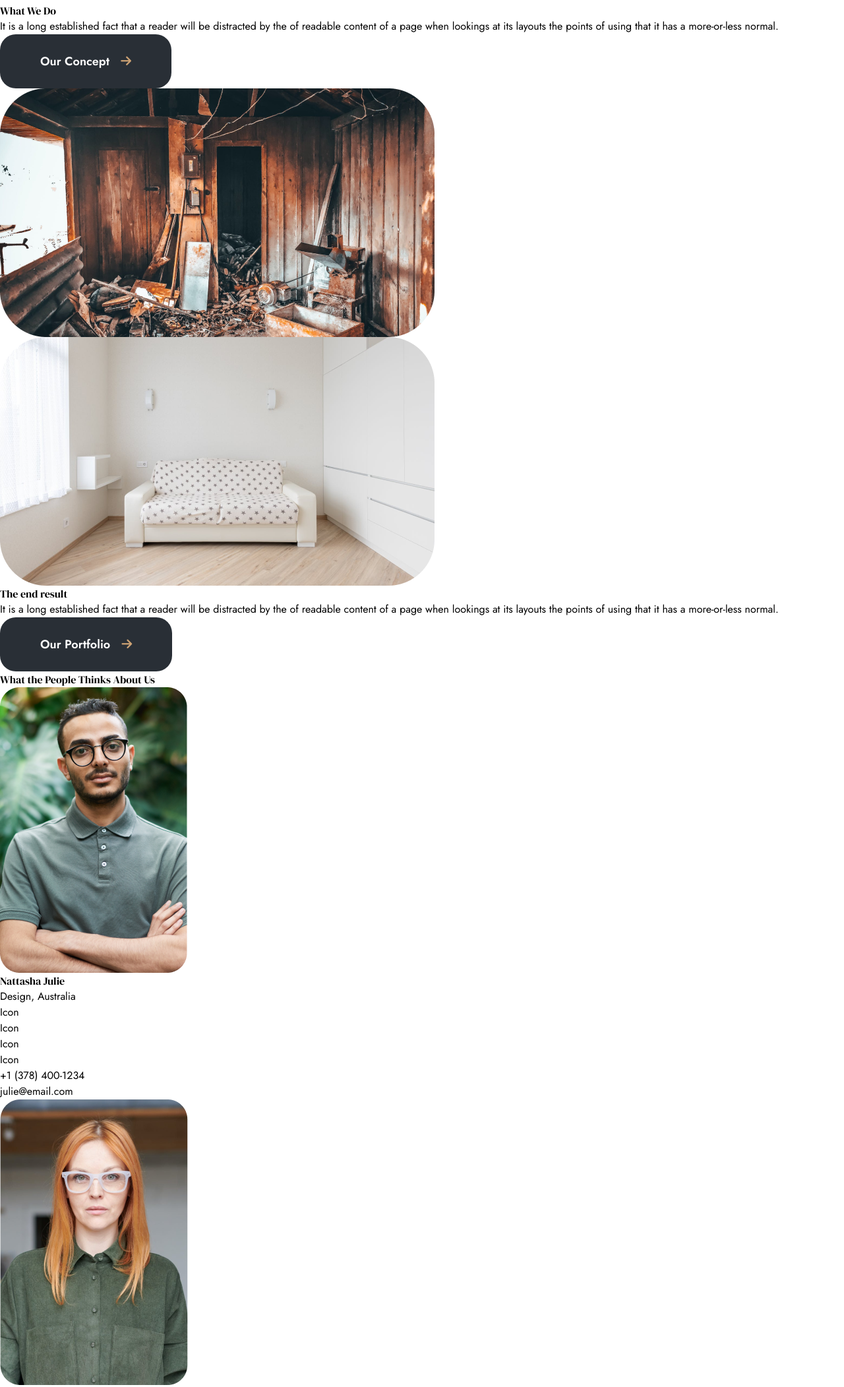
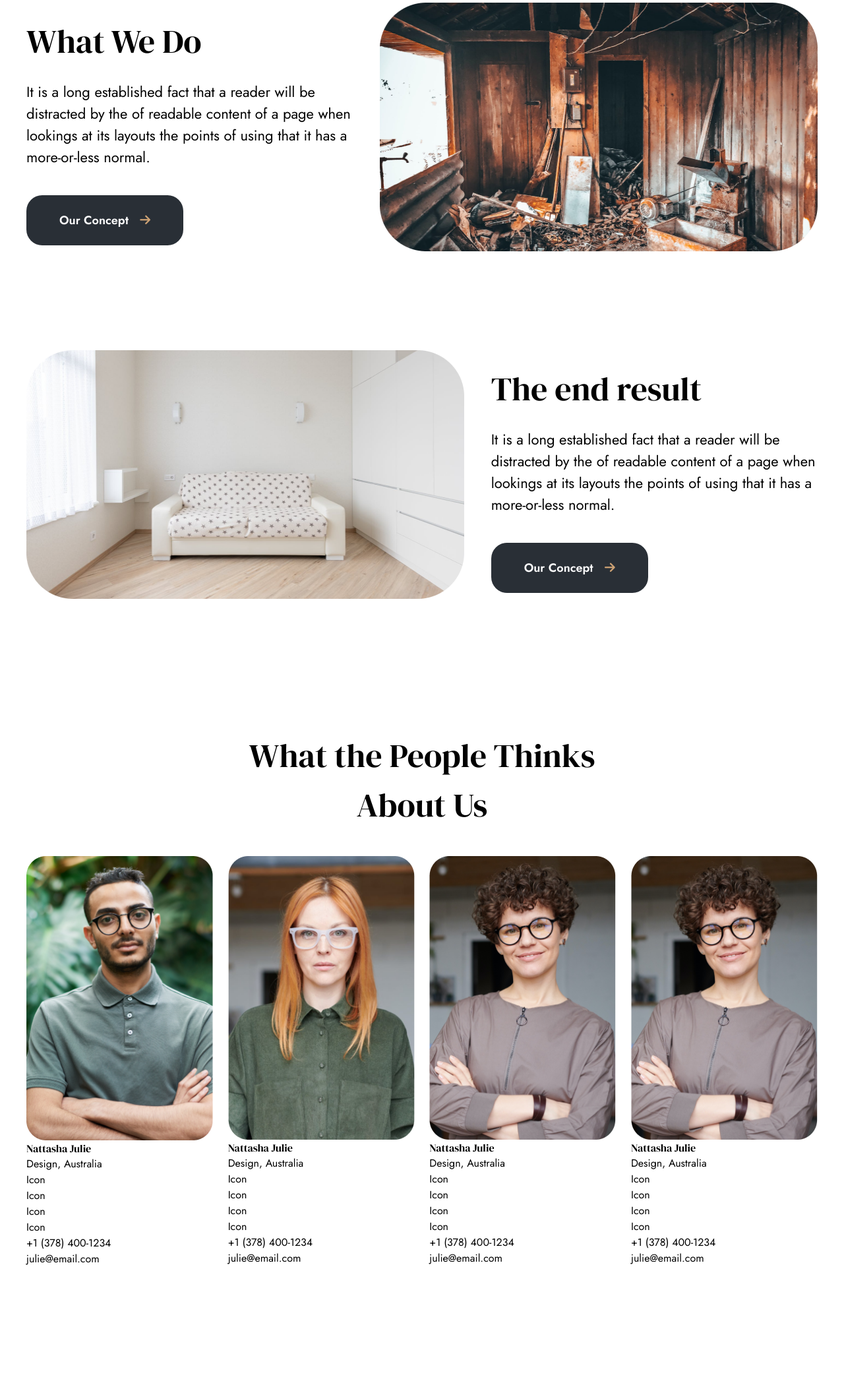
Before and after one commit to brtauhid/Interno-Tailwind-Project, a website: page src/about.html in a window 1280 px wide. Shown: the part 1280-3383 px from the top of the page at 66% size. Drawn offline with nearby package versions, Linux system fonts and the light colour scheme.

Commit message:
update about and service page css

```diff
--- a/src/about.html
+++ b/src/about.html
@@ -10,6 +10,10 @@
   <!-- Swiper CSS -->
   <link rel="stylesheet" href="/src/css/swiper.min.css">
   <style>
+    img{
+      width: 100%;
+    }
+
     h1,h2,h3,h4,h5,h6{
        font-family: "DM Serif Display", serif;
     }
@@ -61,39 +65,40 @@
   <h2 class="mb-[34px] w-[750px] text-[35px] text-center">I like an interior that defies labeling. I don't really want someone to walk into a room and know that I did it</h2>
   <p>-BUNNY WILLIAMS</p>
 </section>
+
 <!-- What we do section -->
-  <section class="what-we-do">
-    <div class="wwd-left">
-      <h2>What We Do</h2>
-      <p>It is a long established fact that a reader will be distracted by the of readable content of a page when lookings at its layouts the points of using that it has a more-or-less normal.</p>
-      <div class="wwd-btn">
-        <a href="" class="bg-[#292F36] px-[61px] text-lg font-semibold py-[27px] rounded-3xl inline-block text-white">Our Concept <i class="fa-solid fa-arrow-right ml-3" style="color: #CDA274;"></i></a>
+  <section class="what-we-do flex w-[1200px] mx-auto mb-[150px]">
+    <div class="wwd-left pt-[21px]  w-[500px]">
+      <h2 class="mb-[23px] text-[50px]">What We Do</h2>
+      <p class="text-[22px]">It is a long established fact that a reader will be distracted by the of readable content of a page when lookings at its layouts the points of using that it has a more-or-less normal.</p>
+      <div class="wwd-btn mt-[41px]">
+        <a href="" class="bg-[#292F36] px-[50px] text-lg font-semibold py-[24px] rounded-3xl inline-block text-white">Our Concept <i class="fa-solid fa-arrow-right ml-3" style="color: #CDA274;"></i></a>
       </div>
-    <div class="wwd-right">
-      <img src="/src/images/about1.png" alt="">
     </div>
-  </div>
+    <div class="wwd-right ml-[41px]">
+      <img class="w-[670px] h-[377px]" src="/src/images/about1.png" alt="">
+    </div>
 </section>
 <!-- The end result section -->
-<section class="the-end-result">
-  <div class="ter-left">
-    <img src="/src/images/about2.png" alt="">
+<section class="the-end-result flex w-[1200px] mx-auto">
+  <div class="ter-left mr-[41px]">
+    <img class="w-[670px] h-[377px]" src="/src/images/about2.png" alt="">
   </div>
-  <div class="ter-right">
-    <h2>The end result</h2>
-    <p>It is a long established fact that a reader will be distracted by the of readable content of a page when lookings at its layouts the points of using that it has a more-or-less normal.</p>
-    <div class="ter-btn">
-      <a href="" class="bg-[#292F36] px-[61px] text-lg font-semibold py-[27px] rounded-3xl inline-block text-white">Our Portfolio <i class="fa-solid fa-arrow-right ml-3" style="color: #CDA274;"></i></a>
+  <div class="ter-right pt-[21px] w-[500px]">
+    <h2 class="mb-[23px] text-[50px]">The end result</h2>
+    <p class="text-[22px]">It is a long established fact that a reader will be distracted by the of readable content of a page when lookings at its layouts the points of using that it has a more-or-less normal.</p>
+    <div class="ter-btn mt-[41px]">
+      <a href="" class="bg-[#292F36] px-[50px] text-lg font-semibold py-[24px] rounded-3xl inline-block text-white">Our Concept <i class="fa-solid fa-arrow-right ml-3" style="color: #CDA274;"></i></a>
     </div>
 </div>
 </section>
 <!-- People review section -->
-<section class="people-review">
-  <div class="pr-wrapper">
-    <h1>What the People Thinks About Us</h1>
-    <div class="review-wrapper">
+<section class="people-review mt-[200px] w-[1200px] mx-auto">
+  <div class="pr-wrapper w-full ">
+    <h1 class="text-[50px] w-[547px] mb-[40px] text-center mx-auto">What the People Thinks About Us</h1>
+    <div class="review-wrapper flex justify-between w-full ">
       <!--Review Flip Card 1 -->
-      <div class="single-flip-card">
+      <div class="single-flip-card w-[283px]">
         <div class="flip-card-inner">
             <div class="flip-card-front">
                 <img src="/src/images/flip1.png" alt="">
@@ -112,7 +117,7 @@
         </div>
     </div>
       <!--Review Flip Card 2 -->
-      <div class="single-flip-card">
+      <div class="single-flip-card w-[283px]">
         <div class="flip-card-inner">
             <div class="flip-card-front">
                 <img src="/src/images/flip2.png" alt="">
@@ -131,7 +136,26 @@
         </div>
     </div>
       <!--Review Flip Card 3 -->
-      <div class="single-flip-card">
+      <div class="single-flip-card w-[283px]">
+        <div class="flip-card-inner">
+            <div class="flip-card-front">
+                <img src="/src/images/flip3.png" alt="">
+            </div>
+            <div class="flip-card-back">
+                <h2>Nattasha Julie</h2>
+                <p>Design, Australia</p>
+                <div class="flip-social-icons">
+                  <p>Icon</p>
+                  <p>Icon</p>
+                  <p>Icon</p>
+                  <p>Icon</p>
+                </div>
+                <p>+1 (378) 400-1234<br>julie@email.com</p>
+            </div>
+        </div>
+    </div>
+      <!--Review Flip Card 4 -->
+      <div class="single-flip-card w-[283px]">
         <div class="flip-card-inner">
             <div class="flip-card-front">
                 <img src="/src/images/flip3.png" alt="">
@@ -153,21 +177,21 @@
   </div>
 </section>
 <!-- About contact form section -->
-<section class="about-contact-form">
-  <div class="acf-wrapper">
-    <h1>Creative project? Let's have a productive talk.</h1>
-    <form action="">
-      <input type="text" placeholder="Name">
-      <input type="text" placeholder="Email">
-      <textarea name="" placeholder="Hello I'm Interested in.." id=""></textarea>
+<section class="about-contact-form mt-[200px] w-[800px] mx-auto text-center ">
+  <div class="acf-wrapper w-full">
+    <h1 class="text-center text-[50px] mb-[77px]">Creative project? Let's have a productive talk.</h1>
+    <form action="" class="w-full text-center border-none">
+      <input class="w-[380px] border-b-[1px] border-black" type="text" placeholder="Name">
+      <input class="w-[380px] border-b-[1px] border-black" type="text" placeholder="Email"> <br>
+      <textarea class="w-[760px] h-[200px] mt-24  border-b-[1px] border-black" name="" placeholder="Hello I'm Interested in.." id=""></textarea>
     </form>
     <div class="acf-btn">
-      <a href="" class="bg-[#292F36] px-[61px] text-lg font-semibold py-[27px] rounded-3xl inline-block text-white">Our Concept <i class="fa-solid fa-arrow-right ml-3" style="color: #CDA274;"></i></a>
+      <a href="" class="bg-[#292F36] mt-[77px] text-center px-[61px] text-lg font-semibold py-[27px] rounded-3xl inline-block text-white">Send Now <i class="fa-solid fa-arrow-right ml-3" style="color: #CDA274;"></i></a>
     </div>
   </div>
 </section>
 <!-- Footer section -->
-  <section class="footer mt-52 bg-gray-500">
+  <section class="footer mt-52">
     <div class="footer-wrap w-[1200px] h-[370px] flex justify-between mx-auto">
       <!-- Footer item 1 -->
       <div class="footer-1 w-[400px]">
```
Also changed, not shown: src/services.html (+10 -4 lines), src/output.css.
